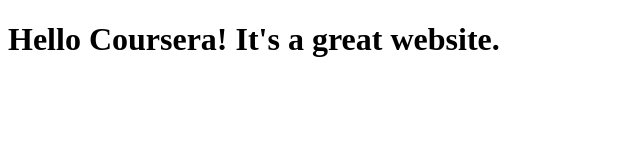
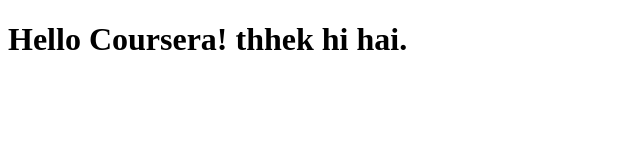
Before and after one commit to indainboi/coursera-test, a plain HTML site: page site/index.html in a window 1280 px wide. Shown: the whole page, without its empty margins (0-640 px from the left). Drawn offline with Linux system fonts and the light colour scheme.

Commit message:
small addition to our page content.

```diff
--- a/site/index.html
+++ b/site/index.html
@@ -6,6 +6,6 @@
 	<title>Hello Coursera!</title>
 </head>
 <body>
-<h1>Hello Coursera! It's a great website.</h1>
+<h1>Hello Coursera! thhek hi hai.</h1>
 </body>
 </html>
```
